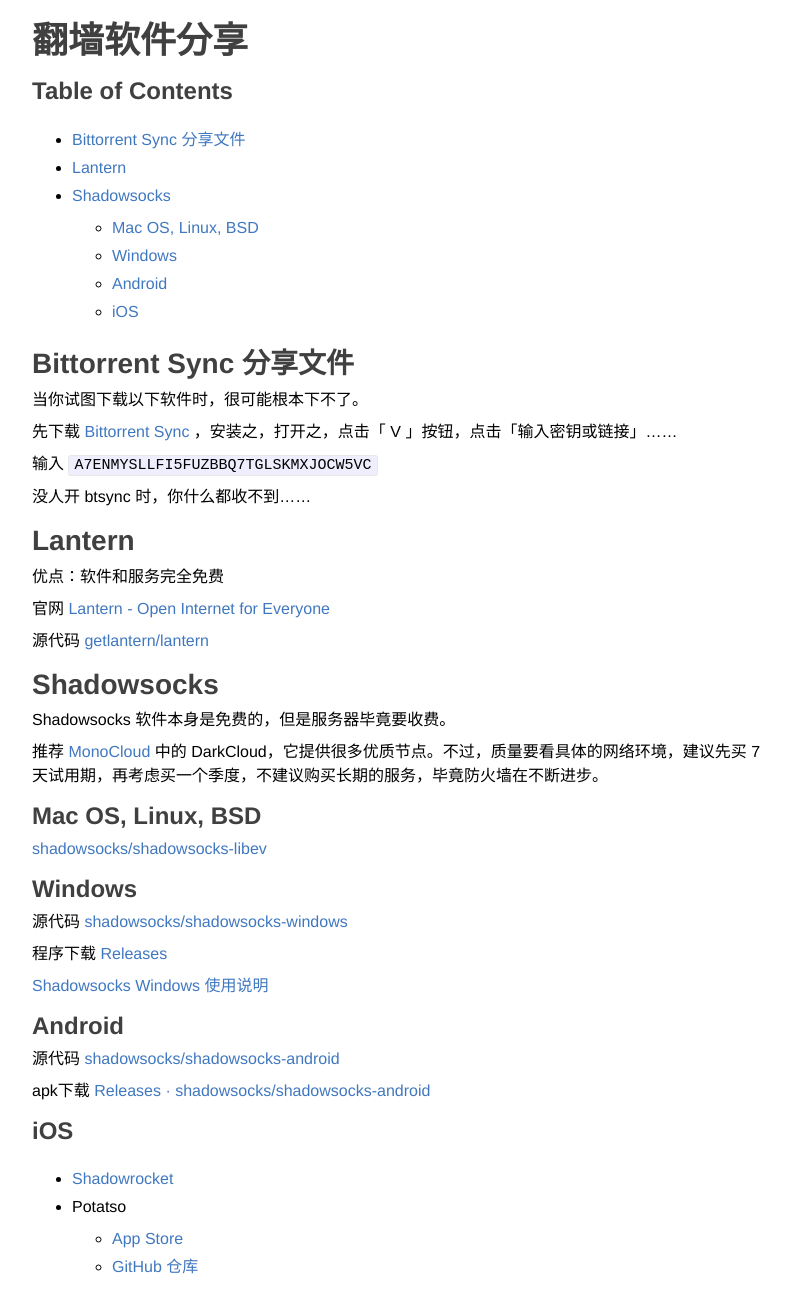
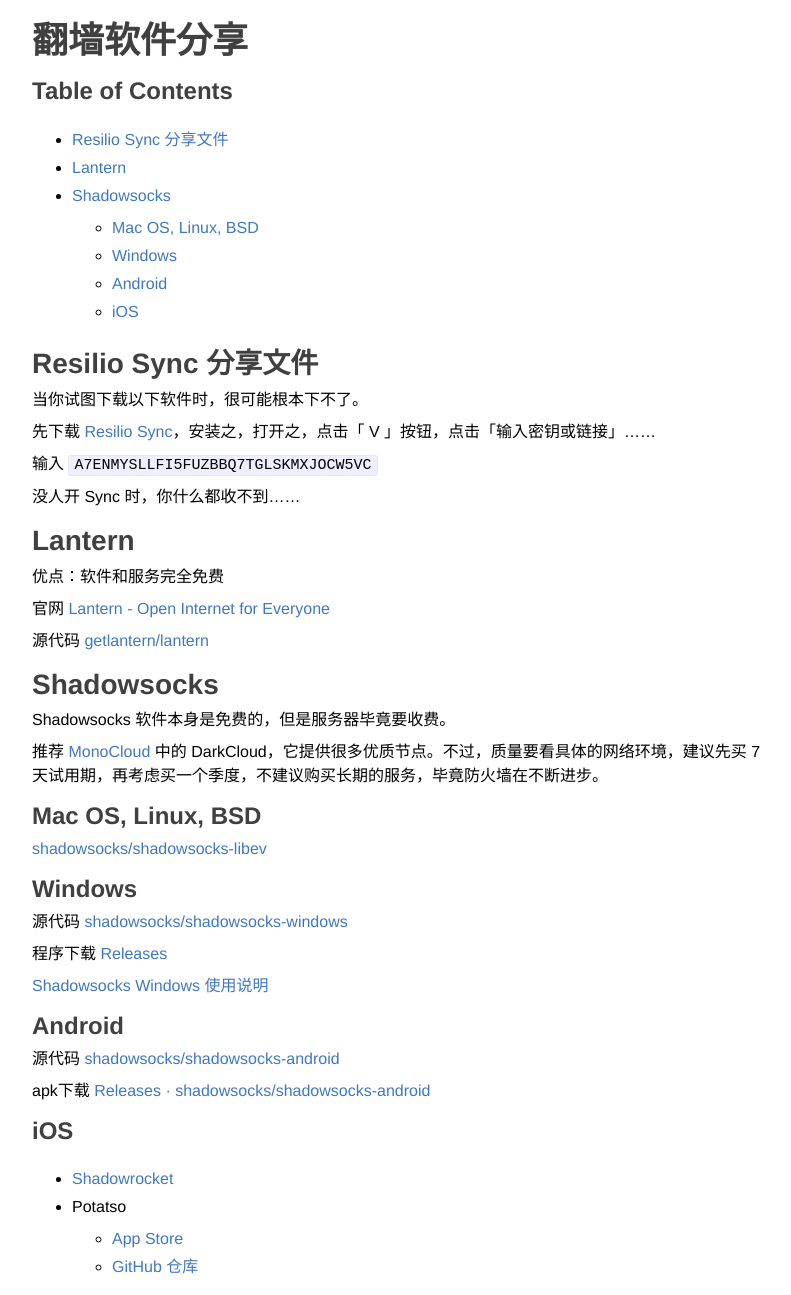
Before and after one commit to ccoode/awesome, a Jekyll site: the page built from fuckgfw.md, in a window 1280 px wide. Shown: the whole page, without its empty margins (234-1025 px from the left). Built offline with Jekyll 4.4.1, drawn with Linux system fonts in a browser that asks for light colours; our own code applies the rules of GitHub Pages for plain Markdown files.

Commit message:
Update fuckgfw.md

```diff
--- a/fuckgfw.md
+++ b/fuckgfw.md
@@ -3,15 +3,15 @@
 permalink: /proxy/
 ---
 
-## Bittorrent Sync 分享文件
+## Resilio Sync 分享文件
 
 当你试图下载以下软件时，很可能根本下不了。
 
-先下载 [Bittorrent Sync](https://getsync.com/) ，安装之，打开之，点击「 V 」按钮，点击「输入密钥或链接」……
+先下载 [Resilio Sync](https://www.resilio.com/individuals/)，安装之，打开之，点击「 V 」按钮，点击「输入密钥或链接」……
 
 输入 `A7ENMYSLLFI5FUZBBQ7TGLSKMXJOCW5VC`
 
-没人开 btsync 时，你什么都收不到……
+没人开 Sync 时，你什么都收不到……
 
 ## Lantern
 
```
